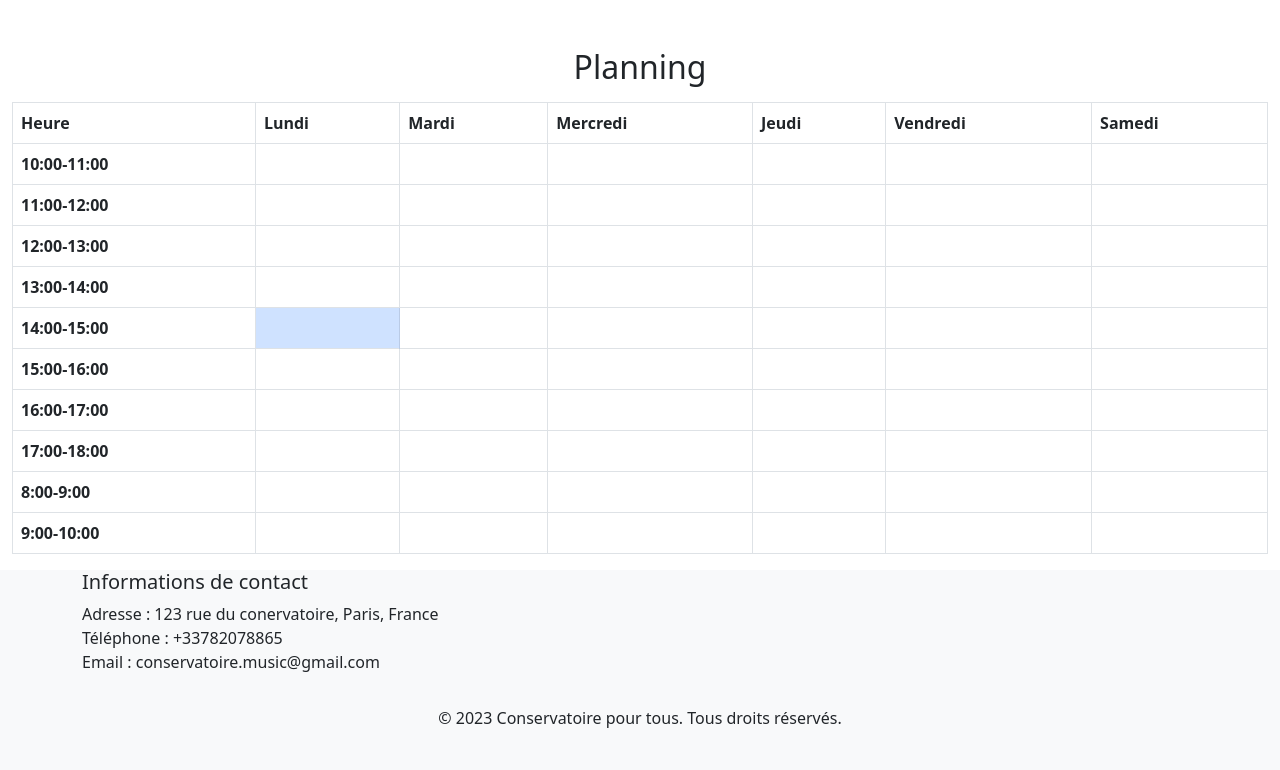
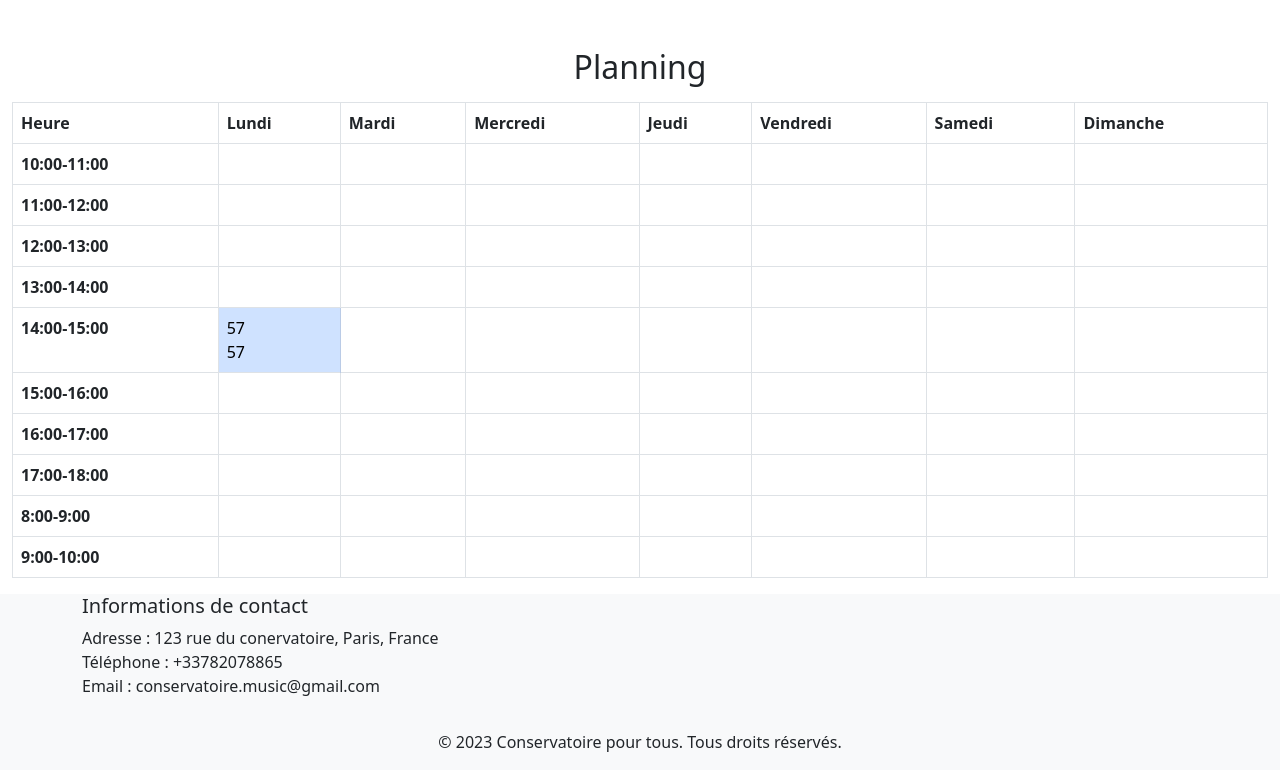
Before and after one commit to MicleaChristian/ConservatoirePHP, a PHP site: template Vues/planning.php in a window 1280 px wide. Shown: the part 56-826 px from the top of the page. Before the commit the page ends 784 px from the top, so only its background shows below. Run offline with PHP 8.4, Linux system fonts and the light colour scheme; the template is opened without the code that fills it, so the values that code supplies are empty; the visitor is signed in with stand-in values (Sample User, id 1); data comes from the database, SQL or seed files in the repository.

Commit message:
delete css

```diff
--- a/Vues/accueil.php
+++ b/Vues/accueil.php
@@ -13,7 +13,6 @@ MonPdo::checkSessionAndRedirect();
     <title>Conservatoire</title>
     <script defer src="https://cdn.jsdelivr.net/npm/bootstrap@5.2.0/dist/js/bootstrap.bundle.min.js"></script>
     <link rel="stylesheet" href="https://cdn.jsdelivr.net/npm/bootstrap@5.2.0/dist/css/bootstrap.min.css">
-    <link href="style.css" rel="stylesheet">
 </head>
 
 <body>
--- a/Vues/afficherprof.php
+++ b/Vues/afficherprof.php
@@ -14,7 +14,6 @@ MonPdo::checkSessionAndRedirect();
     <title>Conservatoire</title>
     <script defer src='https://cdn.jsdelivr.net/npm/bootstrap@5.2.0/dist/js/bootstrap.bundle.min.js'></script>
     <link rel='stylesheet' href='https://cdn.jsdelivr.net/npm/bootstrap@5.2.0/dist/css/bootstrap.min.css'>
-    <link href="style.css" rel="stylesheet">
 </head>
 
 <body>
--- a/Vues/planning.php
+++ b/Vues/planning.php
@@ -7,7 +7,6 @@ require_once 'Modeles/jour.class.php';
 require_once 'Modeles/niveau.class.php';
 require_once 'Modeles/instrument.class.php';
 require_once 'Modeles/personne.class.php';
-
 
 MonPdo::checkSessionAndRedirect();
 ?>
@@ -35,6 +34,7 @@ MonPdo::checkSessionAndRedirect();
         4 => array("nom" => "Jeudi", "id" => "jeudi"),
          5 => array("nom" => "Vendredi", "id" => "vendredi"),
         6 => array("nom" => "Samedi", "id" => "samedi"),
+        7 => array("nom" => "Dimanche", "id" => "dimanche")
     );
     ?>
     <?php include("header/header.php") ?>
@@ -66,8 +66,8 @@ MonPdo::checkSessionAndRedirect();
                             $seance = Seance::getByJourAndTranche($jour['id'], $heure['tranche']);
                             echo "<td";
                             if ($seance) {
-                                echo " class='table-primary'";
-                            // a remplir
+                                echo " class='table-primary'>";
+                                echo "" . $seance->getIDPROF() . "<br>" .$seance->getIDPROF();
                             } else {
                                 echo "></td>";
                             }
```
